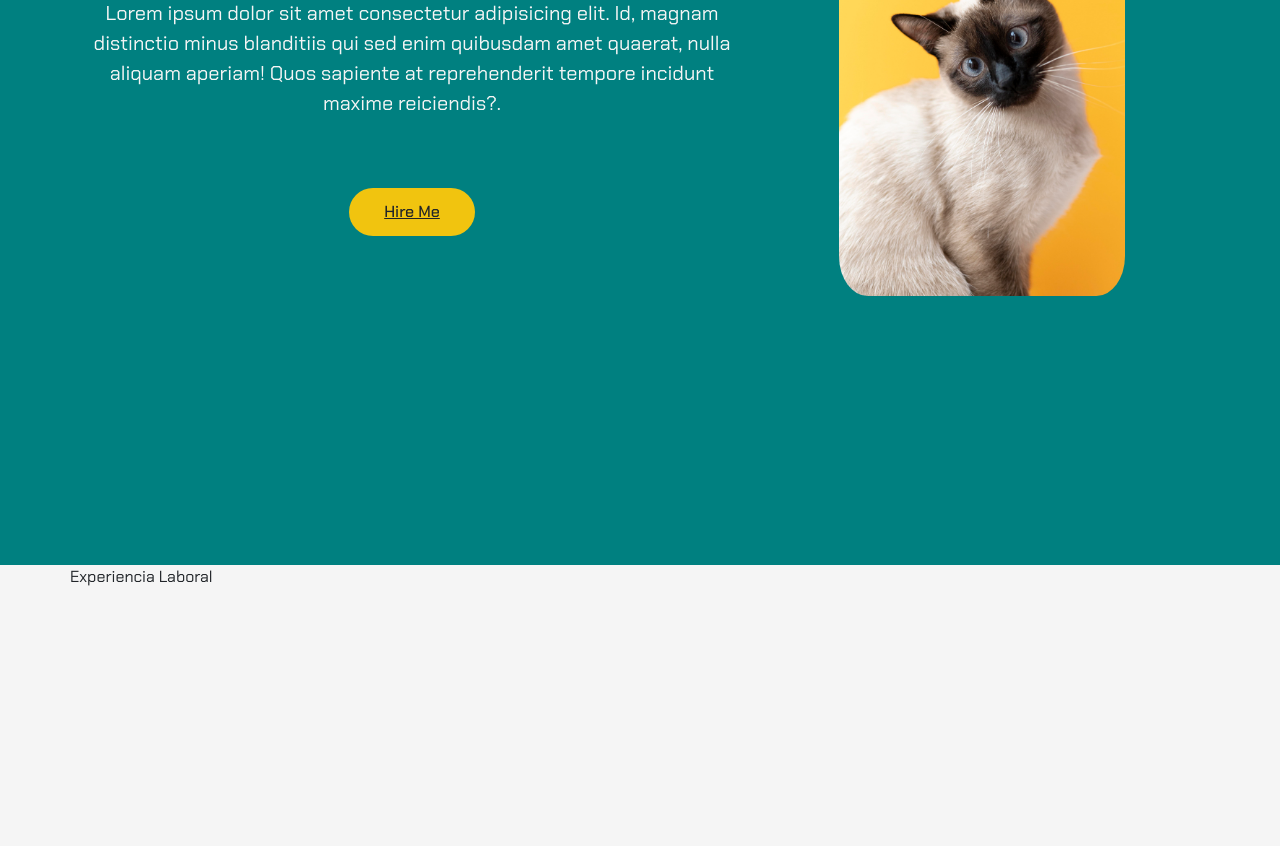
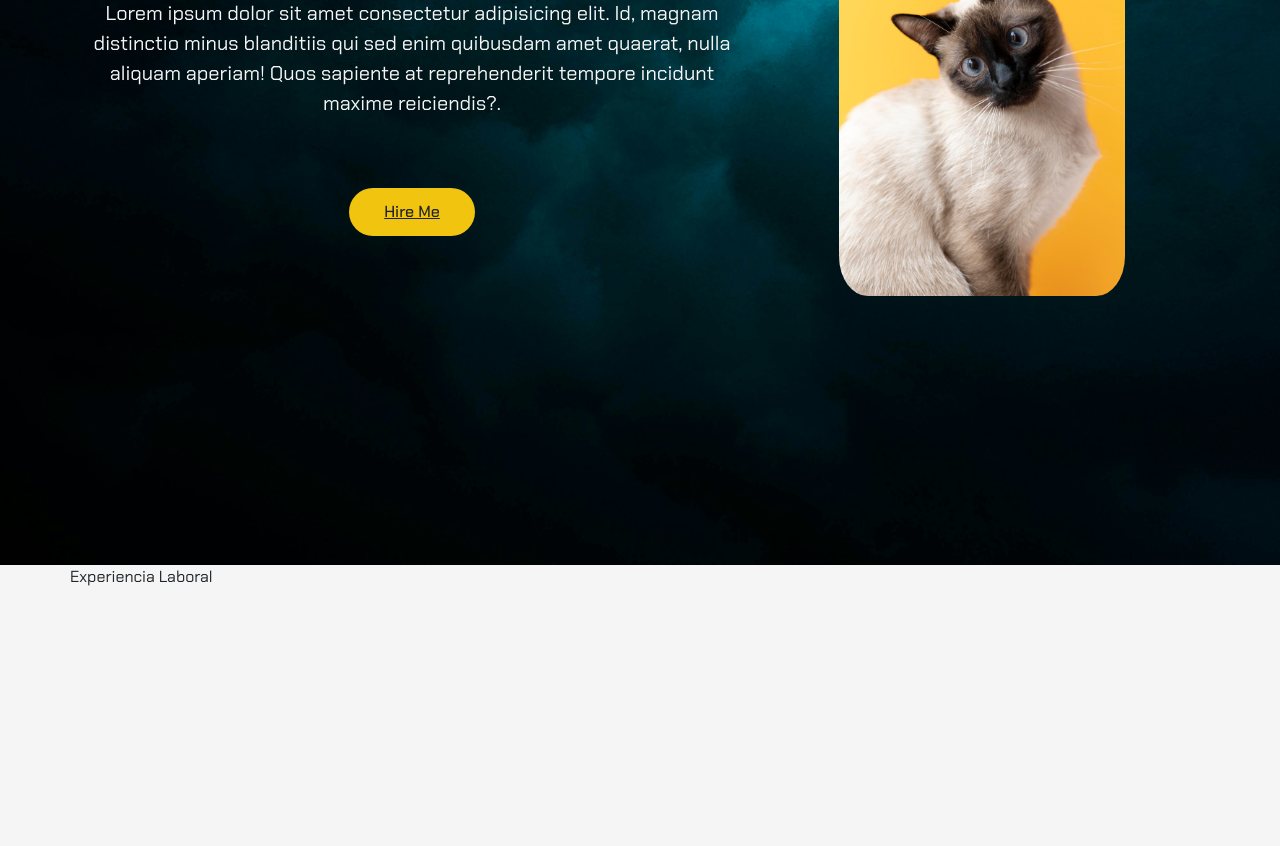
Before and after one commit to Jav1erRam0s/TP.Grupal-CaC-Portfolio, a plain HTML site: page index.html in a window 1280 px wide. Shown: the part 235-1081 px from the top of the page. Drawn offline with nearby package versions, Linux system fonts and the light colour scheme.

Commit message:
fix background-image

```diff
--- a/css/index.css
+++ b/css/index.css
@@ -250,7 +250,6 @@ body {
 
 /* SOBRE MI */
 #sobre-mi {
-  background-color: var(--sobre-mi-background);
   color: var(--default-font-color);
 
   padding: 0 70px;
@@ -258,7 +257,7 @@ body {
   min-height: calc(100vh - 56px);
   display: flex;
 
-  background-image: url(/Tp_grupal/TP.Grupal-CaC-Portfolio/img/sobre-mi/fondo3.jpg);
+  background-image: url("../../img/sobre-mi/fondo3.jpg");
   background-size: cover;
   background-position: center;
 }
```
